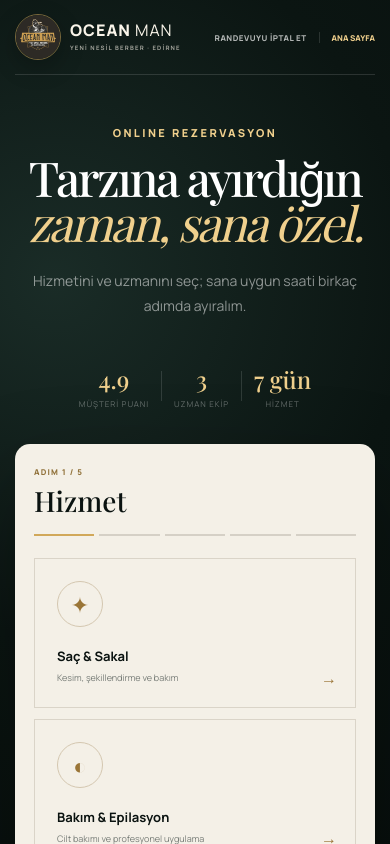
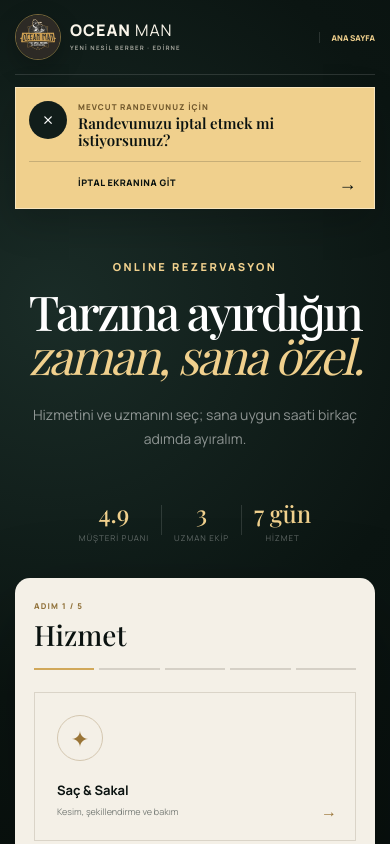
Before and after one commit to terdogan22/oceanman, a Next.js app: page /randevu in a window 390 px wide. Shown: the top 844 px of the page. Built offline with nearby package versions, Linux system fonts and the light colour scheme; a web font is replaced by a local one.

Commit message:
style: make appointment cancellation prominent

```diff
--- a/app/globals.css
+++ b/app/globals.css
@@ -147,9 +147,15 @@ button { color: inherit; }
 .booking-header-right { display: flex; align-items: center; gap: 25px; }
 .header-meta { display: flex; align-items: center; gap: 8px; color: rgba(255,255,255,.5); font-size: 10px; text-transform: uppercase; letter-spacing: .08em; }
 .status-dot { width: 7px; height: 7px; border-radius: 50%; background: #86b491; box-shadow: 0 0 0 4px rgba(134,180,145,.12); }
-.cancel-booking-entry { color: rgba(255,255,255,.68); font-size: 9px; font-weight: 800; letter-spacing: .06em; text-transform: uppercase; transition: color .2s; }
-.cancel-booking-entry:hover { color: var(--gold-light); }
 .back-home { padding-left: 25px; border-left: 1px solid var(--line-dark); color: var(--gold-light); font-size: 10px; font-weight: 800; text-transform: uppercase; }
+.cancel-booking-banner { display: flex; min-height: 76px; align-items: center; gap: 16px; margin-top: 18px; padding: 14px 18px; color: var(--ink); background: var(--gold-light); border: 1px solid rgba(255,255,255,.42); box-shadow: 0 14px 35px rgba(0,0,0,.18); transition: transform .2s, background .2s; }
+.cancel-booking-banner:hover { transform: translateY(-2px); background: #f6d991; }
+.cancel-booking-icon { display: grid; width: 42px; height: 42px; flex: 0 0 42px; place-items: center; color: white; border-radius: 50%; background: var(--ink-soft); font-size: 25px; font-weight: 300; line-height: 1; }
+.cancel-booking-copy { display: flex; min-width: 0; flex: 1; flex-direction: column; gap: 3px; }
+.cancel-booking-copy small { color: #72592d; font-size: 8px; font-weight: 900; letter-spacing: .13em; }
+.cancel-booking-copy strong { font-family: var(--font-playfair), serif; font-size: 18px; font-weight: 600; line-height: 1.15; }
+.cancel-booking-action { display: flex; align-items: center; gap: 12px; padding-left: 18px; border-left: 1px solid rgba(11,21,18,.22); font-size: 9px; font-weight: 900; letter-spacing: .06em; text-transform: uppercase; white-space: nowrap; }
+.cancel-booking-action b { font-size: 18px; }
 .hero { display: grid; grid-template-columns: .78fr 1.22fr; align-items: center; gap: clamp(45px, 7vw, 120px); min-height: calc(100vh - 145px); padding: 55px 0; }
 .hero-copy h1 { margin: 15px 0 25px; font-family: var(--font-playfair), serif; font-size: clamp(50px, 5.2vw, 82px); font-weight: 500; letter-spacing: -.05em; line-height: .93; }
 .hero-copy h1 em { color: var(--gold-light); font-weight: 400; }
@@ -226,7 +232,10 @@ button { color: inherit; }
 .primary-button { display: inline-flex; min-width: 170px; align-items: center; justify-content: space-between; gap: 24px; padding: 14px 16px 14px 20px; border: 0; color: white; background: var(--ink-soft); cursor: pointer; font-size: 10px; font-weight: 800; text-transform: uppercase; letter-spacing: .05em; }
 .primary-button span { color: var(--gold-light); font-size: 16px; }
 .primary-button:disabled { cursor: not-allowed; opacity: .35; }
-.back-button { display: flex; align-items: center; gap: 8px; padding: 10px 0; border: 0; background: none; color: #777d78; cursor: pointer; font-size: 10px; }
+.back-button { display: inline-flex; min-width: 108px; align-items: center; justify-content: center; gap: 10px; padding: 12px 16px; color: #302617; border: 1px solid #a47c37; background: #d9bd80; box-shadow: 0 6px 16px rgba(76,57,26,.16); cursor: pointer; font-size: 10px; font-weight: 900; letter-spacing: .06em; text-transform: uppercase; transition: transform .2s, color .2s, background .2s; }
+.back-button:hover { transform: translateY(-1px); color: white; background: #8a6a34; }
+.back-button span { color: #5f451e; font-size: 16px; line-height: 1; }
+.back-button:hover span { color: var(--gold-light); }
 .form-error { margin: 0 34px; padding: 9px 12px; color: #8b322b; background: #f2dcd7; font-size: 9px; }
 .success-card { display: flex; align-items: center; justify-content: center; flex-direction: column; padding: 40px; text-align: center; }
 .success-icon { display: grid; width: 62px; height: 62px; place-items: center; margin-bottom: 20px; color: white; border-radius: 50%; background: #597763; font-size: 25px; }
@@ -240,7 +249,9 @@ button { color: inherit; }
 .receipt strong { margin-top: 4px; font-size: 10px; }
 .booking-reference-note { max-width: 470px; margin: -10px 0 22px !important; font-size: 9px !important; line-height: 1.6; }
 .demo-note { max-width: 440px; padding: 10px; background: #e5dfd2; }
-.cancel-link { margin: -8px 0 22px; color: #795f31; border-bottom: 1px solid #b49a6a; font-size: 9px; font-weight: 800; letter-spacing: .06em; text-transform: uppercase; }
+.cancel-link { display: inline-flex; min-width: 230px; align-items: center; justify-content: space-between; gap: 24px; margin: -7px 0 22px; padding: 13px 16px 13px 18px; color: #fff; background: #8a4b3e; box-shadow: 0 8px 20px rgba(72,35,29,.18); font-size: 10px; font-weight: 900; letter-spacing: .06em; text-transform: uppercase; transition: transform .2s, background .2s; }
+.cancel-link:hover { transform: translateY(-2px); background: #743b31; }
+.cancel-link span { color: #f8d98f; font-size: 17px; }
 .cancel-page { min-height: 100vh; }
 .cancel-shell { display: grid; min-height: calc(100vh - 86px); place-items: center; padding: 50px 0; }
 .cancel-card { display: flex; min-height: 440px; align-items: center; justify-content: center; flex-direction: column; padding: 55px; text-align: center; }
@@ -313,8 +324,11 @@ button { color: inherit; }
   .site-header { height: 75px; }
   .header-meta { display: none; }
   .booking-header-right { gap: 12px; }
-  .cancel-booking-entry { font-size: 8px; }
   .back-home { padding-left: 12px; font-size: 8px; }
+  .cancel-booking-banner { align-items: flex-start; flex-wrap: wrap; gap: 11px; margin-top: 12px; padding: 13px; }
+  .cancel-booking-icon { width: 38px; height: 38px; flex-basis: 38px; font-size: 22px; }
+  .cancel-booking-copy strong { font-size: 15px; }
+  .cancel-booking-action { width: 100%; justify-content: space-between; padding: 9px 4px 0 49px; border-top: 1px solid rgba(11,21,18,.18); border-left: 0; }
   .booking-hero { gap: 35px; padding-top: 50px; }
   .hero-copy h1 { font-size: 48px; }
   .hero-proof { gap: 12px; }
--- a/app/randevu/page.tsx
+++ b/app/randevu/page.tsx
@@ -15,10 +15,18 @@ export default function BookingPage() {
         <SiteLogo light />
         <div className="booking-header-right">
           <div className="header-meta"><span className="status-dot" /> Bugün 09:00–20:00</div>
-          <Link className="cancel-booking-entry" href="/randevu/iptal">Randevuyu iptal et</Link>
           <Link className="back-home" href="/">Ana sayfa</Link>
         </div>
       </header>
+
+      <Link className="cancel-booking-banner" href="/randevu/iptal">
+        <span className="cancel-booking-icon" aria-hidden="true">×</span>
+        <span className="cancel-booking-copy">
+          <small>MEVCUT RANDEVUNUZ İÇİN</small>
+          <strong>Randevunuzu iptal etmek mi istiyorsunuz?</strong>
+        </span>
+        <span className="cancel-booking-action">İptal ekranına git <b>→</b></span>
+      </Link>
 
       <section className="hero booking-hero">
         <div className="hero-copy">
--- a/components/booking-wizard.tsx
+++ b/components/booking-wizard.tsx
@@ -124,7 +124,7 @@ export function BookingWizard() {
         </div>
         <p className="booking-reference-note">Randevu numaranızı saklayın; telefon numaranızla birlikte iptal işlemi yapabilirsiniz.</p>
         {result.demo && <p className="demo-note">Demo modu: Supabase bağlantısı yapıldığında kayıt gerçek veritabanına yazılacak.</p>}
-        {result.cancellationUrl && <Link className="cancel-link" href={result.cancellationUrl}>İptal bağlantısını görüntüle</Link>}
+        {result.cancellationUrl && <Link className="cancel-link" href={result.cancellationUrl}>Randevuyu iptal et <span>→</span></Link>}
         <button type="button" className="primary-button" onClick={reset}>Yeni randevu oluştur <Arrow /></button>
       </section>
     );
```
